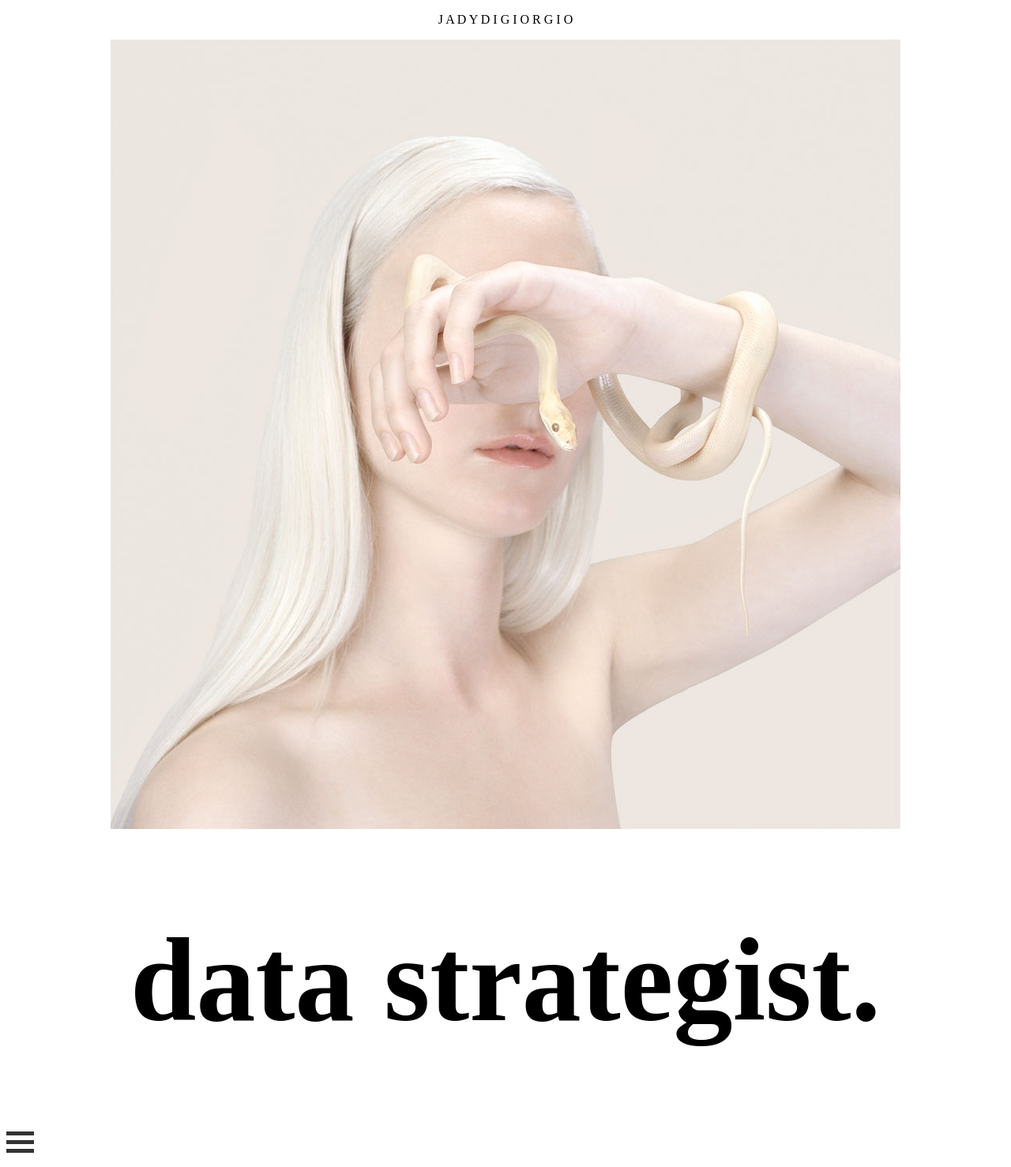
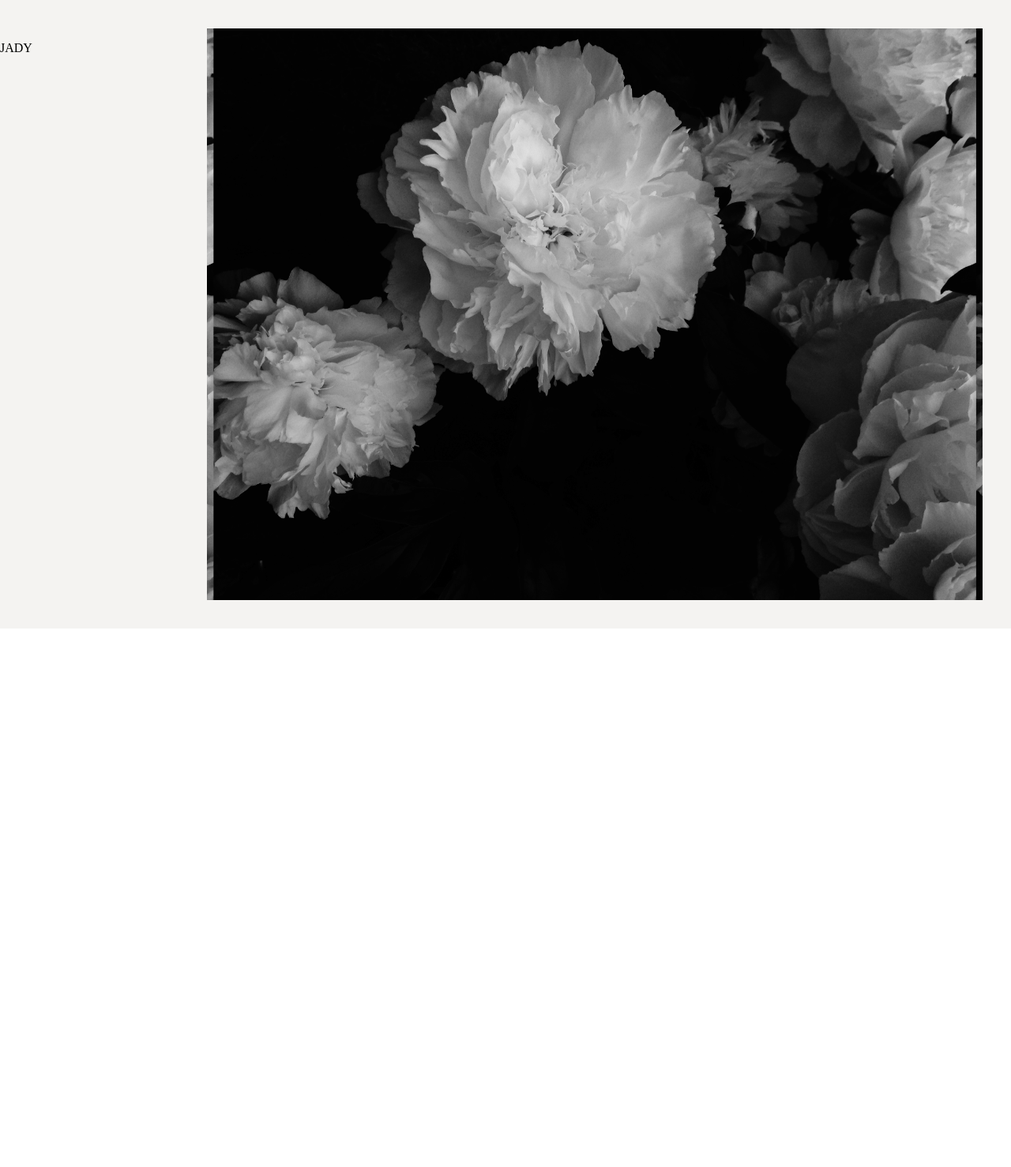
Before and after one commit to jadydigiorgio/jady.github.io, a plain HTML site: page index.html in a window 1280 px wide. Shown: the whole page at 79% size. After the commit the page ends 800 px from the top, so only its background shows below. Drawn offline with Linux system fonts and the light colour scheme.

Commit message:
Add files via upload

```diff
--- a/index.html
+++ b/index.html
@@ -1,52 +1,16 @@
 <!DOCTYPE html>
 <html>
 <head>
-	<title>COFFEE</title>
-	<link rel="stylesheet" type="text/css" href="coffee.css">
+	<title></title>
+	<link rel="stylesheet" type="text/css" href="style.css">
 </head>
 <body>
-	<center><p>J A D Y   D I   G I O R G I O</p></center>
-	<center><img src="Serpentina1.jpg">
-	<h1>data strategist.</h1></center>
-<style>
-.container {
-    display: inline-block;
-    cursor: pointer;
-}
+	<div class="container">
 
-.bar1, .bar2, .bar3 {
-    width: 35px;
-    height: 5px;
-    background-color: #333;
-    margin: 6px 0;
-    transition: 0.4s;
-}
+		<div class="menu"> <div class="Jady"> <p>JADY</p> </div>
+		</div>
+		<div class="picture"> </div>
+		</div>
 
-.change .bar1 {
-    -webkit-transform: rotate(-45deg) translate(-9px, 6px) ;
-    transform: rotate(-45deg) translate(-9px, 6px) ;
-}
-
-.change .bar2 {opacity: 0;}
-
-.change .bar3 {
-    -webkit-transform: rotate(45deg) translate(-8px, -8px) ;
-    transform: rotate(45deg) translate(-8px, -8px) ;
-}
-</style>
-</head>
-<body>
-
-<div class="container" onclick="myFunction(this)">
-  <div class="bar1"></div>
-  <div class="bar2"></div>
-  <div class="bar3"></div>
-</div>
-
-<script>
-function myFunction(x) {
-    x.classList.toggle("change");
-}
-</script></head>
-
+</body>
 </html>
--- /dev/null
+++ b/style.css
@@ -0,0 +1,41 @@
+body {
+	margin: 0;
+	padding: 0;
+}
+
+.container {
+	margin: 0;
+	width: 100%;
+	height: 100%;
+	background-color: #f4f3f1;
+	display: flex;
+	justify-content: flex-end;
+}
+
+.picture {
+	margin-right: 36px;
+	margin-top: 36px;
+	margin-bottom: 36px;
+	width: 80%;
+	height: 724px;
+	background-color: white;
+}
+
+.picture {
+	background-image: url("picture1.jpg");
+	background-size: auto 724px;
+	background-position: center;
+}
+
+.menu {
+	margin-top: 36px;
+	margin-bottom: 36px;
+	width: 273px;
+	height: 724px;
+	background-color: #f4f3f1;
+}
+
+.jady {
+	transform: rotate(90deg);
+
+}
```
Also changed, not shown: picture1.jpg (added).
